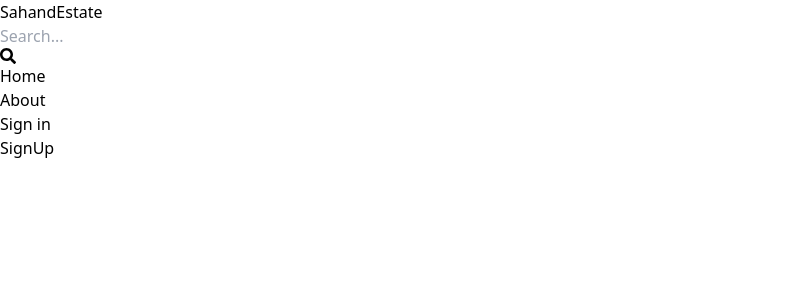
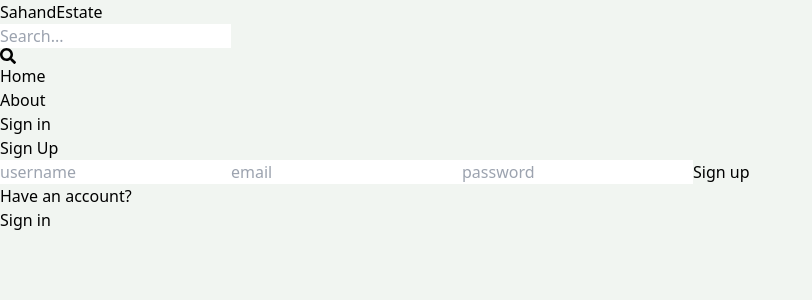
Before and after one commit to Saketh1304/HavenSeek, a React (Vite) app in the folder client/: page /sign-up in a window 1280 px wide. Shown: the top 300 px of the page, without its empty margins (0-812 px from the left). Built offline with nearby package versions, Linux system fonts and the light colour scheme.

Commit message:
create signup page

```diff
--- a/client/src/index.css
+++ b/client/src/index.css
@@ -1,3 +1,7 @@
 @tailwind base;
 @tailwind components;
 @tailwind utilities;
+
+body{
+    background-color: rgb(241, 245, 241);
+}
--- a/client/src/pages/SignUp.jsx
+++ b/client/src/pages/SignUp.jsx
@@ -1,7 +1,22 @@
 import React from 'react'
-
+import {Link} from 'react-router-dom'
 export const SignUp = () => {
   return (
-    <div>SignUp</div>
+    <div className='p-3 max-w-lg mx-auto'>
+      <h1 className='text-3xl text-center font-semibold my-7'>Sign Up</h1>
+      <form className='flex flex-col gap-4'>
+          <input type="text" placeholder='username' className='border p-3 rounded-lg' id='username'/>
+          <input type="email" placeholder='email' className='border p-3 rounded-lg' id='email'/>
+          <input type="password" placeholder='password' className='border p-3 rounded-lg' id='password'/>
+          <button className='bg-slate-700 text-white p-3 rounded-lg uppercase hover:opacity-95 disabled:opacity-80'>Sign up</button>
+      </form>
+      <div className='flex gap-2 mt-5'>
+        <p>Have an account?</p>
+        <Link to={'/sign-in'}>
+          <span className='text-blue-700'>Sign in</span>
+        </Link>
+      </div>
+    </div>
+
   )
 }
```
